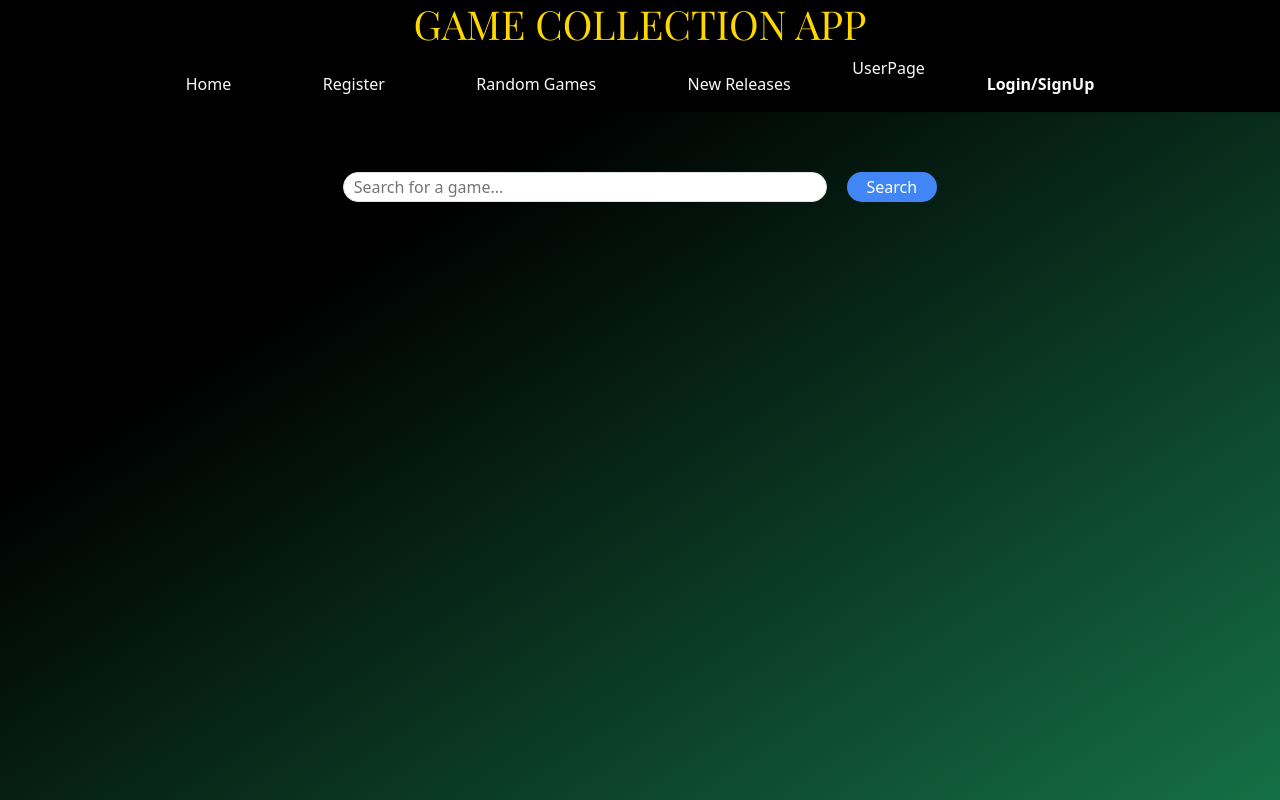
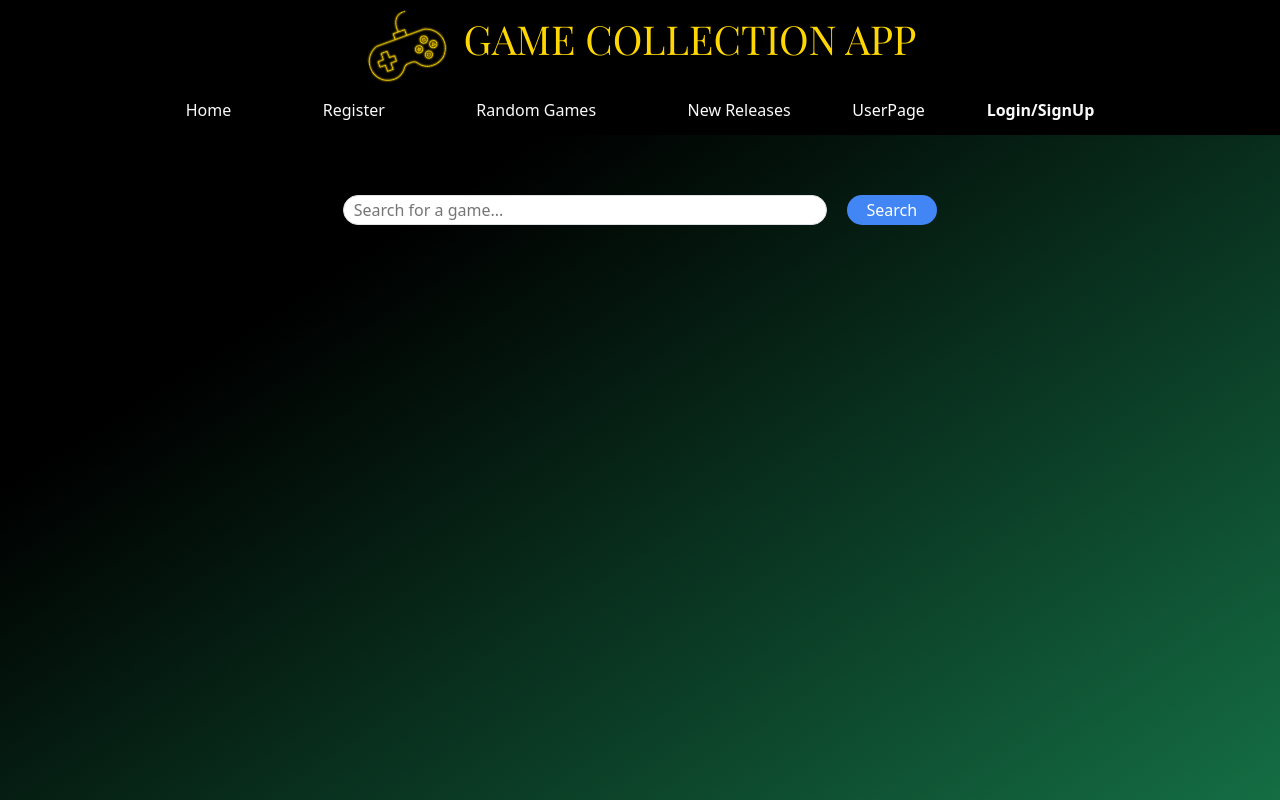
Before and after one commit to Wuyuan-WCCI/game_collector, a React (Vite) app in the folder client-side/: page / in a window 1280 px wide. Shown: the top 800 px of the page. Built offline with nearby package versions, Linux system fonts and the light colour scheme.

Commit message:
added logo image and fixed nav bar

```diff
--- a/client-side/src/components/Navbar/Nav.jsx
+++ b/client-side/src/components/Navbar/Nav.jsx
@@ -1,25 +1,36 @@
 // Nav.jsx
 
 import style from "./Nav.module.css";
-import LogoutButton from '../LogoutButton';
+import LogoutButton from "../LogoutButton";
 
 const Nav = () => {
-  const userName = localStorage.getItem('userName');
-  const authToken = localStorage.getItem('authToken');
+  const userName = localStorage.getItem("userName");
+  const authToken = localStorage.getItem("authToken");
 
   return (
     <header className={style.header}>
-  <h1 style={{ color: 'gold' }}>GAME COLLECTION APP</h1>
+      <div
+        style={{
+          display: "flex",
+          justifyContent: "center",
+          alignItems: "center",
+        }}
+      >
+        <img className="logo-img" src="src/img/gc-logo.png"></img>
+        <h1 style={{ color: "gold" }}>GAME COLLECTION APP</h1>
+      </div>
       <nav>
         <a href="http://localhost:5173/">Home</a>
         <a href="http://localhost:5173/register">Register</a>
         <a href="http://localhost:5173/random-games">Random Games</a>
         <a href="http://localhost:5173/new-games">New Releases</a>
         <div className="dropdown">
-      <a href="http://localhost:5173/user-detail">UserPage</a>
+          <a href="http://localhost:5173/user-detail" className="dropbtn">
+            UserPage
+          </a>
           <div className="dropdown-content">
             <a href="http://localhost:5173/owned-list">Owned Games</a>
-        <a href="http://localhost:5173/wish-list">Wishlist</a>
+            <a href="http://localhost:5173/wish-list">Wish List</a>
           </div>
         </div>
         {authToken ? (
--- a/client-side/src/components/Navbar/Nav.module.css
+++ b/client-side/src/components/Navbar/Nav.module.css
@@ -68,10 +68,12 @@ header {
     }
 
     nav {
-        max-width: 1000px;
-        margin: auto;
-        display: flex;
-        flex-wrap: wrap;
+      max-width: 1000px;
+      margin: auto;
+      display: flex;
+      align-items: center;
+      height: 50px;
+      justify-content: space-evenly;
     }
 
         nav a {
--- a/client-side/src/index.css
+++ b/client-side/src/index.css
@@ -326,7 +326,6 @@ gap: 1.5rem;
 .box-4 {
   /* border: 1px #ccc solid; */
   padding: 0.5 rem;
-
 }
 
 .box-1 {
@@ -342,7 +341,7 @@ gap: 1.5rem;
 } */
 
 .box-1 img {
-  height:500px;
+  height: 500px;
   width: auto;
   border-radius: 5px;
   border: #feffb5 solid 1px;
@@ -354,13 +353,12 @@ gap: 1.5rem;
   height: 500px;
   width: 100%;
   padding: 10px 20px;
-  background-color: rgba(0,0,0,.9);
+  background-color: rgba(0, 0, 0, 0.9);
   border-radius: 5px;
   border: rgb(254, 255, 181) solid 1px;
   box-shadow: -5px -5px 8px #87194c, -10px -10px 8px rgb(25, 135, 84);
 }
 .box-2 h1 {
-
   color: #87194c;
   text-shadow: #fff;
   font-size: 36px;
@@ -372,7 +370,6 @@ padding: 10px 20px;
 }
 .box-2 h3 {
   color: white;
-
 }
 
 .button-container-2 {
@@ -381,7 +378,7 @@ padding: 10px 20px;
 }
 
 .button-container-2 button {
-  background-color: rgba(254,255,181,.9);
+  background-color: rgba(254, 255, 181, 0.9);
   color: black;
   border: 2px solid #87194c;
   padding: 8px 8px;
@@ -398,7 +395,7 @@ padding: 10px 20px;
 }
 
 .box-3 {
-  background-color: rgba(0,0,0,.9);
+  background-color: rgba(0, 0, 0, 0.9);
   color: #fff;
   border: #feffb5 solid 1px;
   grid-area: box-3;
@@ -407,7 +404,6 @@ padding: 10px 20px;
   /* display: flex; */
   height: auto;
   width: 100%;
-
 }
 /* .box-3 h1 {
 } */
@@ -417,7 +413,6 @@ color: #feffb5;
 }
 
 .box-4 {
-
   grid-area: box-4;
   display: flex;
   height: auto;
@@ -428,11 +423,10 @@ color: #feffb5;
 }
 
 .box-4 img {
-  height:250px;
+  height: 250px;
   width: 400px;
   border-radius: 5px;
   border: #feffb5 solid 1px;
-
 }
 
 .video-container {
@@ -459,7 +453,6 @@ color: #feffb5;
       "box-4";
   }
 } */
-
 
 .game-details {
   display: flex;
@@ -494,7 +487,7 @@ color: #feffb5;
   height: auto;
   width: 100%;
   padding: 10px 20px;
-    background-color: rgba(0,0,0,.9);
+  background-color: rgba(0, 0, 0, 0.9);
   border-radius: 5px;
   border: rgb(254, 255, 181) solid 1px;
   box-shadow: -5px -5px 8px #87194c, -10px -10px 8px rgb(25, 135, 84);
@@ -502,7 +495,7 @@ color: #feffb5;
 
 .read-button {
   color: blue;
-  background-color: rgba(245,245,245,0);
+  background-color: rgba(245, 245, 245, 0);
   border: 0;
 }
 
@@ -548,33 +541,53 @@ color: #feffb5;
   border-radius: 5px;
 }
 
+.logo-img {
+  float: left;
+  height: 80px;
+  width: 80px;
+  transform: rotate(-20deg);
+  margin-right: 20px;
+  margin-top: 5px;
+}
+
 .dropdown {
   position: relative;
   display: inline-block;
 }
 
+.dropbtn {
+  background-color: black;
+  color: white;
+  padding: 14px 16px;
+  border: none;
+  cursor: pointer;
+}
+
 .dropdown-content {
   display: none;
   position: absolute;
-  background-color: #f9f9f9;
-  min-width: 160px;
-  box-shadow: 0px 8px 16px 0px rgba(0,0,0,0.2);
+  background-color: black;
+  width: 135px;
+  left: 0;
+  transform: translateX(-12%);
+  text-align: center;
   z-index: 1;
+  margin-top: 10px;
+}
+
+.dropdown-content a {
+  padding: 10px 16px;
+  display: block;
+  text-align: start;
+  white-space: nowrap;
 }
 
 .dropdown:hover .dropdown-content {
   display: block;
 }
 
-.dropdown-content a {
-  padding: 12px 16px;
-  text-decoration: none;
-  display: block;
-  color: #000;
-}
-
 .dropdown-content a:hover {
-  background-color: #ddd;
+  background-color: #87194c;
 }
 
 /* Style the rest of your navigation menu as needed. */
```
Also changed, not shown: client-side/src/img/gc-logo.png (added). Lines whose indentation alone changed are shown as unchanged.
